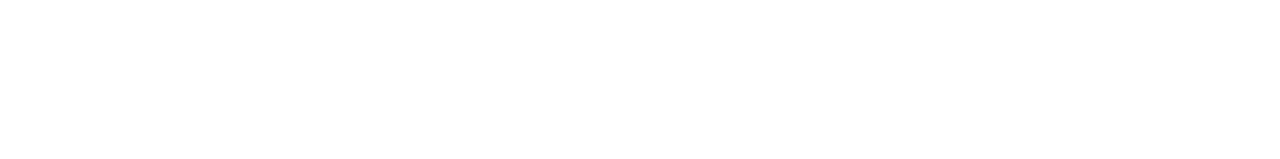
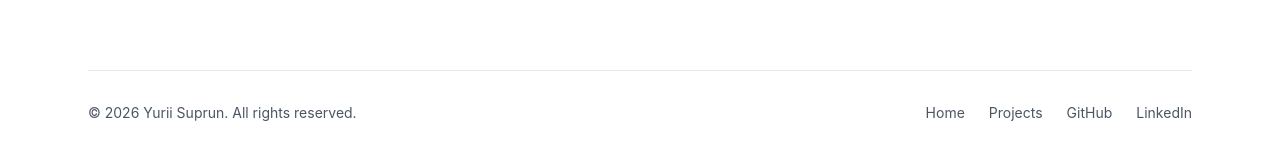
Before and after one commit to yuriisuprun/portfolio, a React (Create React App) app in the folder frontend/: page / in a window 1280 px wide. Shown: the part 535-694 px from the top of the page. Built offline with nearby package versions, Linux system fonts and the light colour scheme; no server answers.

Commit message:
Add footer component

```diff
--- a/frontend/src/App.js
+++ b/frontend/src/App.js
@@ -1,6 +1,7 @@
 import Navbar from "./components/Navbar";
 import Hero from "./components/Hero";
 import Projects from "./components/Projects";
+import Footer from "./components/Footer";
 
 function App() {
 
@@ -12,6 +13,7 @@ function App() {
                 <Navbar/>
                 <Hero/>
                 <Projects/>
+                <Footer/>
 
             </div>
 
--- /dev/null
+++ b/frontend/src/components/Footer.js
@@ -0,0 +1,51 @@
+export default function Footer() {
+
+    const year = new Date().getFullYear();
+
+    return (
+
+        <footer className="border-t mt-20 py-8">
+
+            <div className="flex flex-col md:flex-row justify-between items-center gap-4 text-sm text-gray-600 dark:text-gray-400">
+
+                <p>
+                    © {year} Yurii Suprun. All rights reserved.
+                </p>
+
+                <div className="flex gap-6">
+
+                    <a href="#home" className="hover:underline">
+                        Home
+                    </a>
+
+                    <a href="#projects" className="hover:underline">
+                        Projects
+                    </a>
+
+                    <a
+                        href="https://github.com/"
+                        target="_blank"
+                        rel="noreferrer"
+                        className="hover:underline"
+                    >
+                        GitHub
+                    </a>
+
+                    <a
+                        href="https://linkedin.com/"
+                        target="_blank"
+                        rel="noreferrer"
+                        className="hover:underline"
+                    >
+                        LinkedIn
+                    </a>
+
+                </div>
+
+            </div>
+
+        </footer>
+
+    );
+
+}
```
